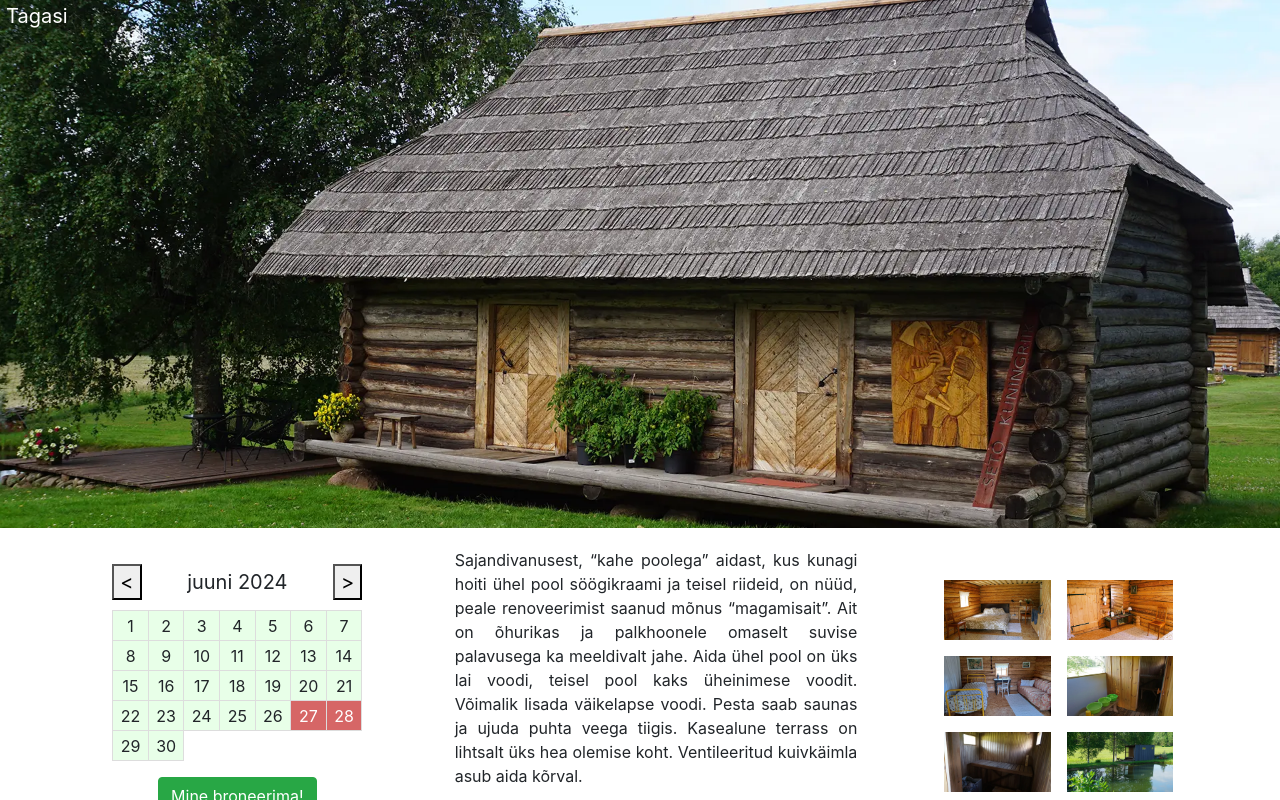
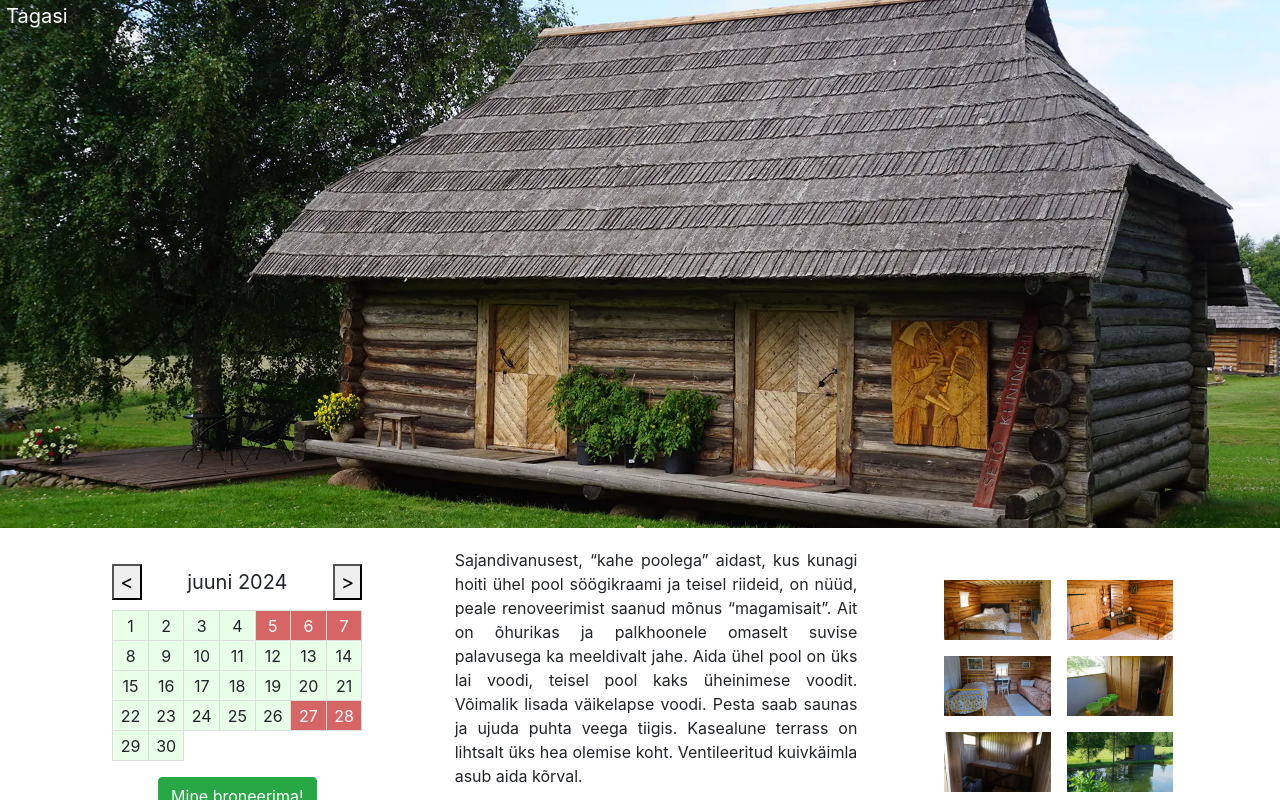
Before and after one commit to matisleima/majutus, a Vue app: page /#/ait in a window 1280 px wide. Shown: the top 800 px of the page. Built offline with nearby package versions, Linux system fonts and the light colour scheme.

Commit message:
Booked dates update

```diff
--- a/src/components/AitCalendar.vue
+++ b/src/components/AitCalendar.vue
@@ -26,6 +26,9 @@ export default {
         '2024-05-16',
         '2024-05-22',
         '2024-05-31',
+        '2024-06-05',
+        '2024-06-06',
+        '2024-06-07',
         '2024-06-27',
         '2024-06-28',
         '2024-08-02',
--- a/src/components/PlagandoCalendar.vue
+++ b/src/components/PlagandoCalendar.vue
@@ -25,9 +25,6 @@ export default {
       occupiedDates: [
         '2024-05-18',
         '2024-05-22',
-        '2024-06-05',
-        '2024-06-06',
-        '2024-06-07',
         '2024-06-27',
         '2024-06-28',
         '2024-08-15',
```
